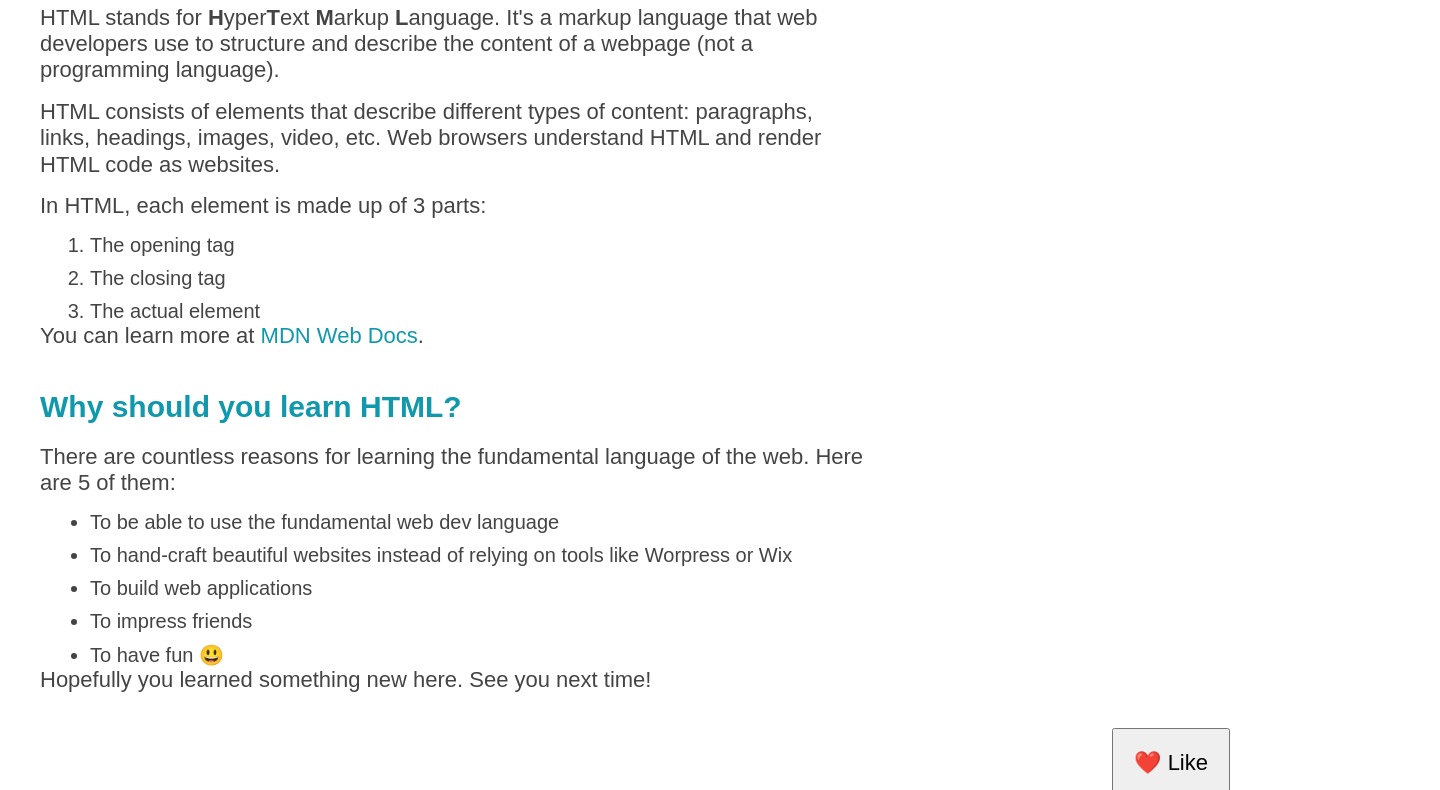
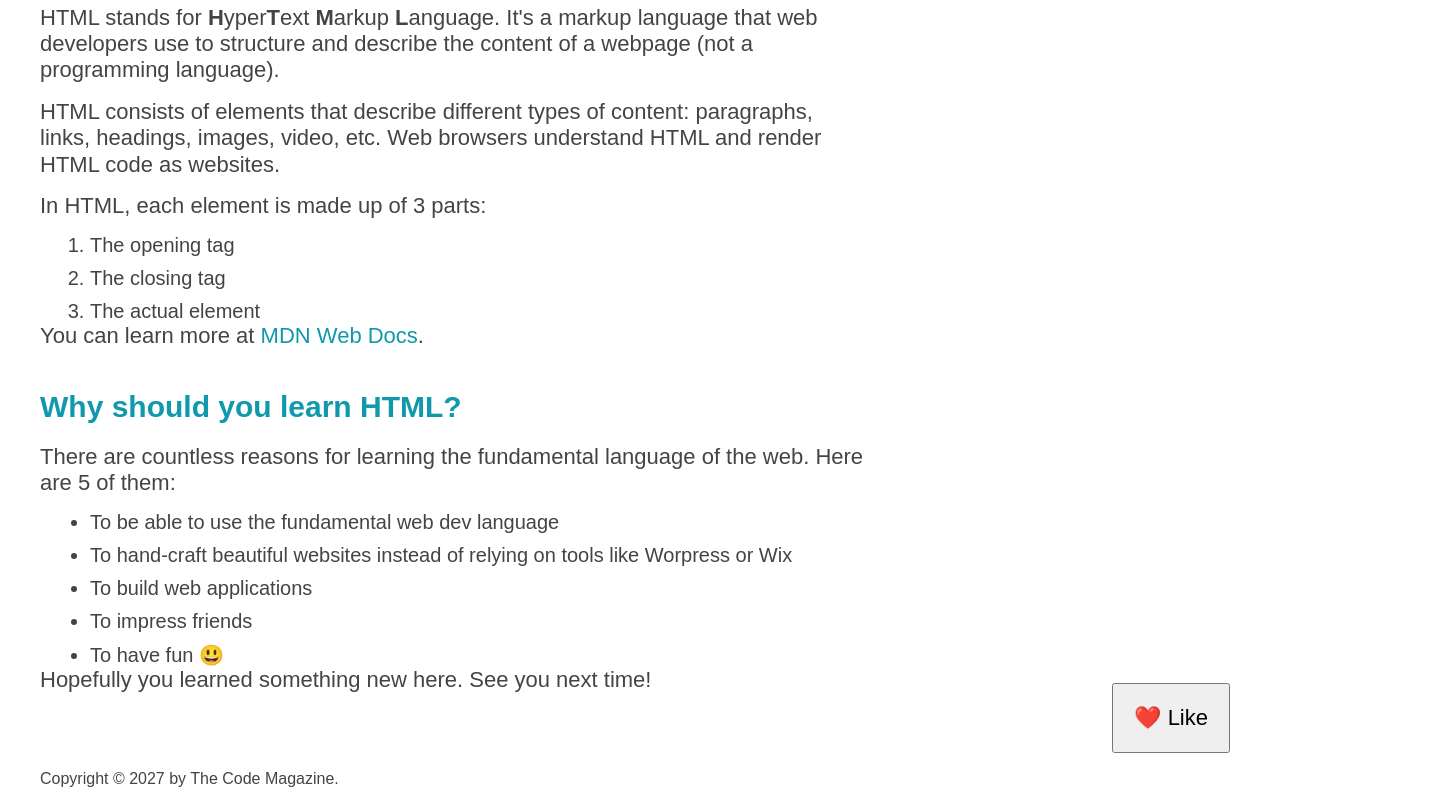
Before and after one commit to Koushith/Back-To-Basics, a plain HTML site: page 02-HTML-Fundamentals/index.html in a window 1280 px wide. Shown: the part 700-1490 px from the top of the page, 1440 px wide, since content can reach past the window. Drawn offline with Linux system fonts and the light colour scheme.

Commit message:
adds xss grids

```diff
--- a/02-HTML-Fundamentals/index.html
+++ b/02-HTML-Fundamentals/index.html
@@ -33,7 +33,7 @@
       </header>
 
       <!-- ONLY NECESSARY FOR FLEXBOX -->
-      <div class="row">
+      <!-- <div class="row"> -->
       <article>
         <header class="post-header">
           <h2>The Basic Language of the Web: HTML</h2>
@@ -54,15 +54,13 @@
           technologies: HTML, CSS and JavaScript. These are the languages of the web.
         </p>
 
-          <p>
-            In this post, let's focus on HTML. We will learn what HTML is all about, and why you too should learn it.
-          </p>
+        <p>In this post, let's focus on HTML. We will learn what HTML is all about, and why you too should learn it.</p>
 
         <h3>What is HTML?</h3>
         <p>
-            HTML stands for <strong>H</strong>yper<strong>T</strong>ext <strong>M</strong>arkup
-            <strong>L</strong>anguage. It's a markup language that web developers use to structure and describe the
-            content of a webpage (not a programming language).
+          HTML stands for <strong>H</strong>yper<strong>T</strong>ext <strong>M</strong>arkup <strong>L</strong>anguage.
+          It's a markup language that web developers use to structure and describe the content of a webpage (not a
+          programming language).
         </p>
         <p>
           HTML consists of elements that describe different types of content: paragraphs, links, headings, images,
@@ -123,7 +121,7 @@
           </li>
         </ul>
       </aside>
-      </div>
+      <!-- </div> -->
 
       <footer>
         <p id="copyright" class="copyright text">Copyright &copy; 2027 by The Code Magazine.</p>
--- a/02-HTML-Fundamentals/style.css
+++ b/02-HTML-Fundamentals/style.css
@@ -19,7 +19,7 @@ body {
 .main-header {
   background-color: #f7f7f7;
   padding: 20px 40px;
-  margin-bottom: 60px;
+  /* margin-bottom: 60px; */
   /* height: 80px; */
   display: flex;
 }
@@ -30,7 +30,7 @@ nav {
 }
 
 article {
-  margin-bottom: 60px;
+  /* margin-bottom: 60px; */
 }
 aside {
   background-color: #f7f7f7;
@@ -222,7 +222,7 @@ button {
   font-style: italic;
 }
 
-.row {
+/* .row {
   display: flex;
   align-items: flex-start;
 
@@ -235,4 +235,25 @@ article {
 }
 aside {
   flex: 0 0 300px;
+} */
+
+/* css grid */
+
+.container {
+  display: grid;
+  grid-template-columns: 1fr 300px;
+  column-gap: 75px;
+  row-gap: 60px;
+  align-items: start;
 }
+
+.main-header {
+  grid-column: 1 / -1;
+}
+
+aside {
+}
+
+footer {
+  grid-column: 1/-1;
+}
```
Lines whose indentation alone changed are shown as unchanged.
